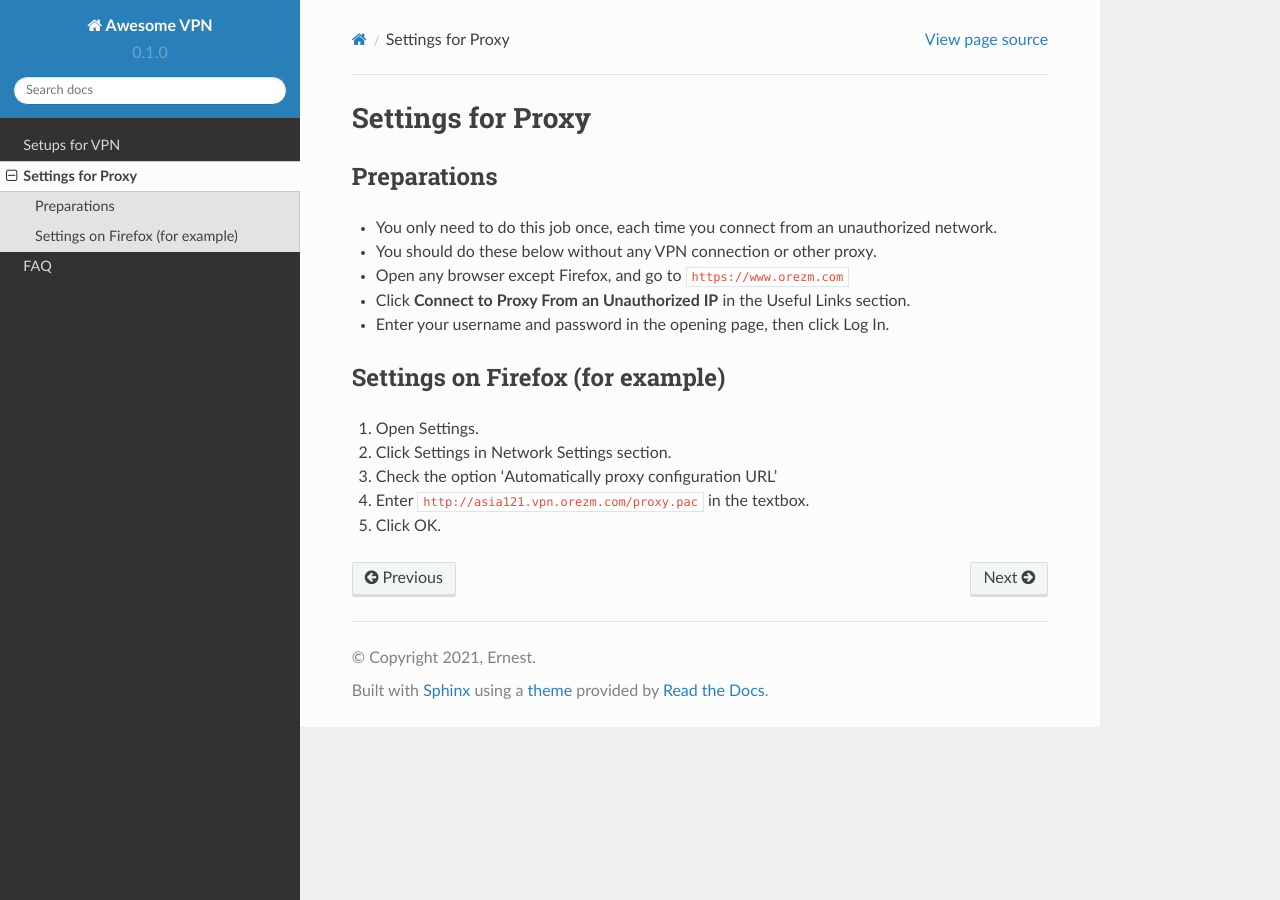
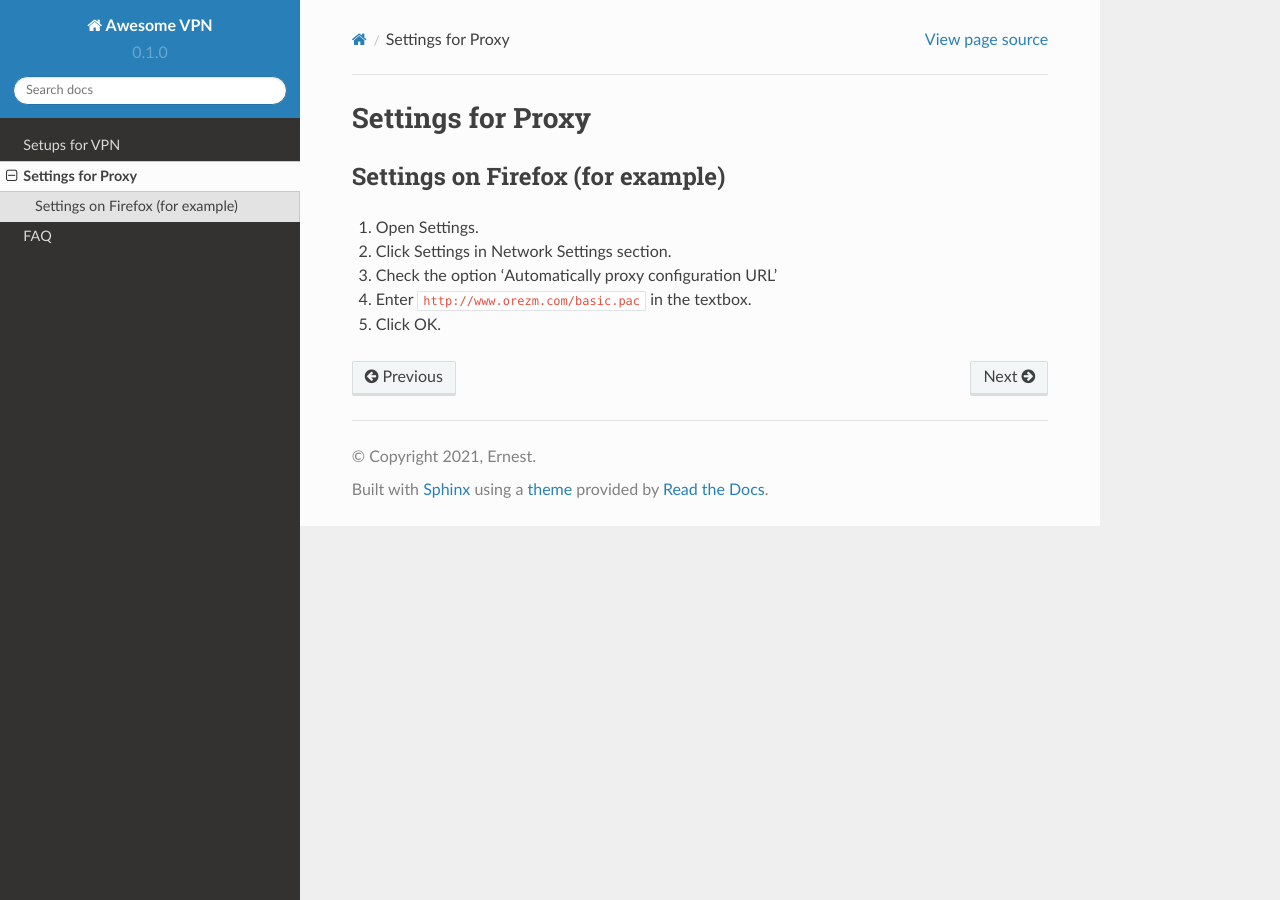
Before and after one commit to orezm/avc, a Sphinx documentation site: the page built from docs/source/proxy.rst, in a window 1280 px wide. Built offline with Sphinx 7.4.7 and the Read the Docs theme 2.0.0, drawn with Linux system fonts in a browser that asks for light colours.

Commit message:
Update proxy.rst

```diff
--- a/docs/source/proxy.rst
+++ b/docs/source/proxy.rst
@@ -2,19 +2,6 @@ Settings for Proxy
 ==================
 
 .. _proxy:
-
-Preparations
-------------
-
-* You only need to do this job once, each time you connect from an unauthorized network.
-
-* You should do these below without any VPN connection or other proxy.
-
-* Open any browser except Firefox, and go to ``https://www.orezm.com``
-
-* Click **Connect to Proxy From an Unauthorized IP** in the Useful Links section.
-
-* Enter your username and password in the opening page, then click Log In.
 
 Settings on Firefox (for example)
 -------------------
@@ -25,6 +12,6 @@ Settings on Firefox (for example)
 
 #. Check the option 'Automatically proxy configuration URL'
 
-#. Enter ``http://asia121.vpn.orezm.com/proxy.pac`` in the textbox.
+#. Enter ``http://www.orezm.com/basic.pac`` in the textbox.
 
 #. Click OK.
```
